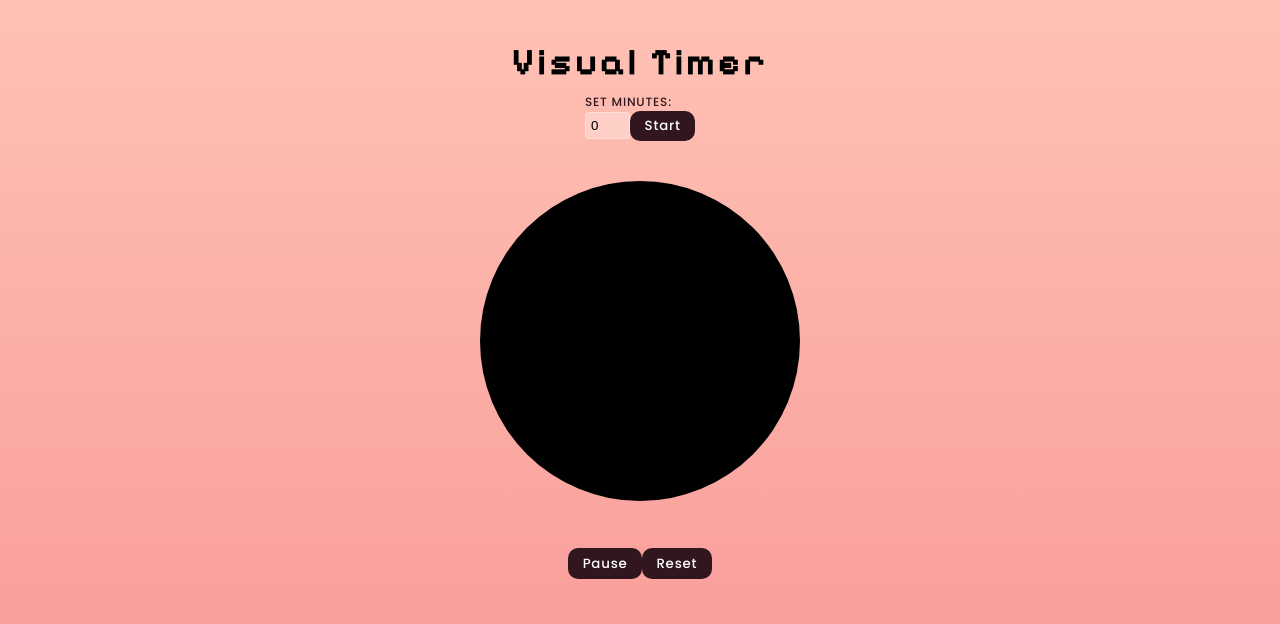
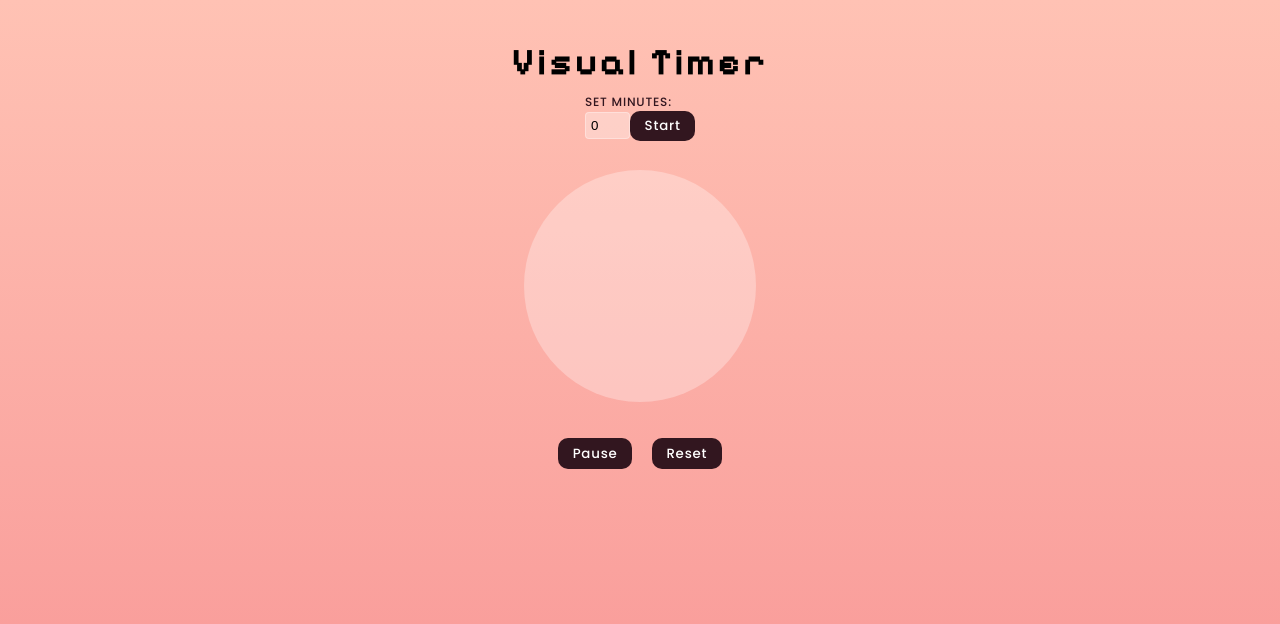
Before and after one commit to msunji/visual-timer, a Vue app: page / in a window 1280 px wide. Shown: the top 624 px of the page. Built offline with nearby package versions, Linux system fonts and the light colour scheme.

Commit message:
Refine circle segment calculation

```diff
--- a/src/App.vue
+++ b/src/App.vue
@@ -5,14 +5,21 @@ const time = ref(0)
 const elapsedTime = ref(0)
 let timerRunning = false
 
+const diameter = 290
+const outerRad = diameter * 0.4
+const innerRad = outerRad / 2
+const circumference = 2 * Math.PI * innerRad
+
 const remainingTimeSegment = computed(() => {
-  let value = 119.32 / (60 / (60 - elapsedTime.value))
+  return circumference * (1 - elapsedTime.value / 60)
+})
 
-  if (value > 0 && !isNaN(value)) {
-    return value
-  }
-  return 0
-})
+const innerCircleAttrs = {
+  r: innerRad,
+  'stroke-width': outerRad,
+  'stroke-dasharray': `${circumference} ${circumference}`
+}
+
 let timerId = null
 
 const updateTimer = () => {
@@ -59,26 +66,22 @@ const resetTimer = () => {
         </div>
         <div>
           <svg
+            class="timer-shape"
             version="1.1"
-            width="400"
-            height="400"
-            viewBox="0 0 400 400"
+            viewBox="0 0 290 290"
             xmlns="http://www.w3.org/2000/svg"
           >
-            <circle cx="50%" cy="50%" r="40%" id="outer-circle" />
+            <circle :r="outerRad" cx="50%" cy="50%" class="timer-shape__outer-circle" />
             <circle
-              id="inner-circle"
-              :style="{ 'stroke-dashoffset': remainingTimeSegment + '%' }"
+              class="timer-shape__inner-circle"
               cx="50%"
               cy="50%"
-              r="19%"
-              fill="transparent"
-              stroke-width="38%"
-              transform="rotate(-90) translate(-400)"
+              v-bind="innerCircleAttrs"
+              :style="{ 'stroke-dashoffset': remainingTimeSegment }"
             />
           </svg>
         </div>
-        <div>
+        <div class="timer-container__toggle-buttons">
           <button>Pause</button>
           <button @click="resetTimer">Reset</button>
         </div>
@@ -88,16 +91,34 @@ const resetTimer = () => {
 </template>
 
 <style>
-#inner-circle {
+#timer {
+  width: var(--timer-width);
+  height: var(--timer-height);
+  border-radius: 50%;
+  background: transparent;
+}
+
+.timer-shape {
+  width: var(--timer-width);
+  height: var(--timer-height);
+}
+
+.timer-shape__outer-circle {
+  fill: var(--white);
+  opacity: 30%;
+}
+
+.timer-shape__inner-circle {
+  transform: rotate(-90deg);
+  transform-origin: 50% 50%;
   stroke: var(--green);
   fill: transparent;
-  stroke-dasharray: 119.32% 119.32%;
-  animation: fill 5s linear;
+  /* animation: dash 5s linear; */
 }
 
-@keyframes fill {
+/* @keyframes fill {
   to {
-    stroke-dasharray: 119.32% 119.32%;
+    stroke-dasharray: var(--timer-inner-c) var(--timer-inner-c);
   }
-}
+} */
 </style>
```
